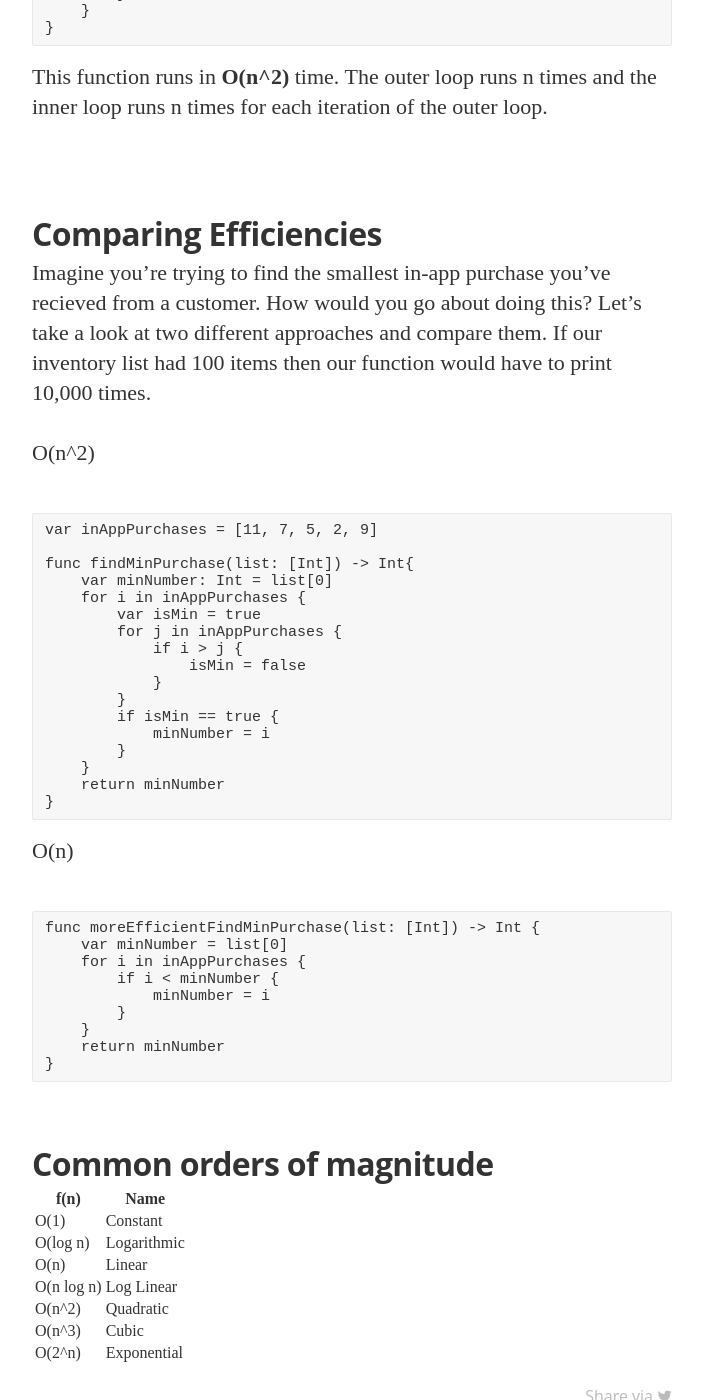
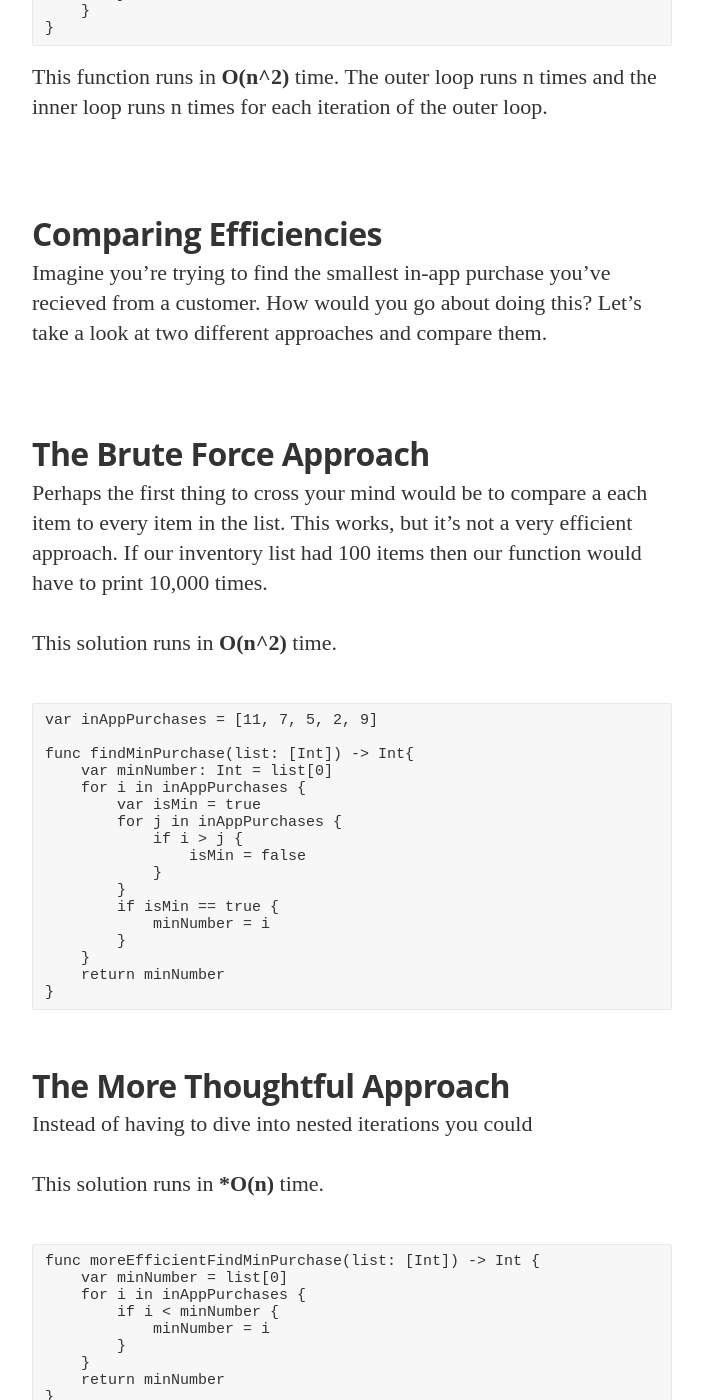
Before and after one commit to nathankrishnan/nathankrishnan.github.io, a Jekyll site: the page built from _posts/2016-10-11-big-o-notation.md, in a window 1280 px wide and 1400 px high, scrolled down 2678 px. Shown: the whole window, without its empty margins (288-991 px from the left). Built offline with Jekyll 4.4.1, drawn with Linux system fonts in a browser that asks for light colours; nearby versions of some CDN libraries; some web fonts are replaced; comment, search, counter and statistics services are not loaded.

Commit message:
Update 2016-10-11-big-o-notation.md

````diff
--- a/_posts/2016-10-11-big-o-notation.md
+++ b/_posts/2016-10-11-big-o-notation.md
@@ -59,9 +59,12 @@
 
 
 # Comparing Efficiencies
-Imagine you're trying to find the smallest in-app purchase you've recieved from a customer.  How would you go about doing this?  Let's take a look at two different approaches and compare them. If our inventory list had 100 items then our function would have to print 10,000 times.
+Imagine you're trying to find the smallest in-app purchase you've recieved from a customer.  How would you go about doing this?  Let's take a look at two different approaches and compare them.
 
-O(n^2)
+## The Brute Force Approach
+Perhaps the first thing to cross your mind would be to compare a each item to every item in the list.  This works, but it's not a very efficient approach. If our inventory list had 100 items then our function would have to print 10,000 times.
+
+This solution runs in **O(n^2)** time.
 
 ```
 var inAppPurchases = [11, 7, 5, 2, 9]
@@ -82,9 +85,12 @@
     return minNumber
 }
 ```
+## The More Thoughtful Approach
+
+Instead of having to dive into nested iterations you could
 
 
-O(n)
+This solution runs in ***O(n)** time.
 
 ```
 func moreEfficientFindMinPurchase(list: [Int]) -> Int {
@@ -100,6 +106,7 @@
 
 # Common orders of magnitude
 
+For your r
 
 | f(n)          | Name          |
 | ------------- |---------------|
````
